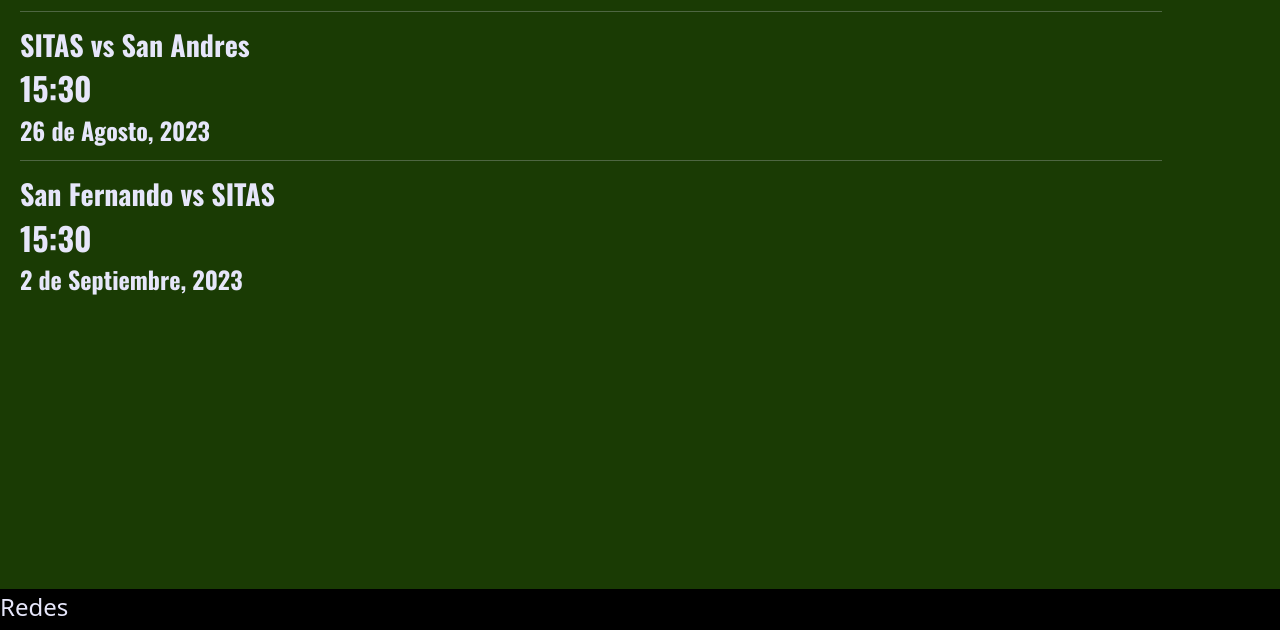
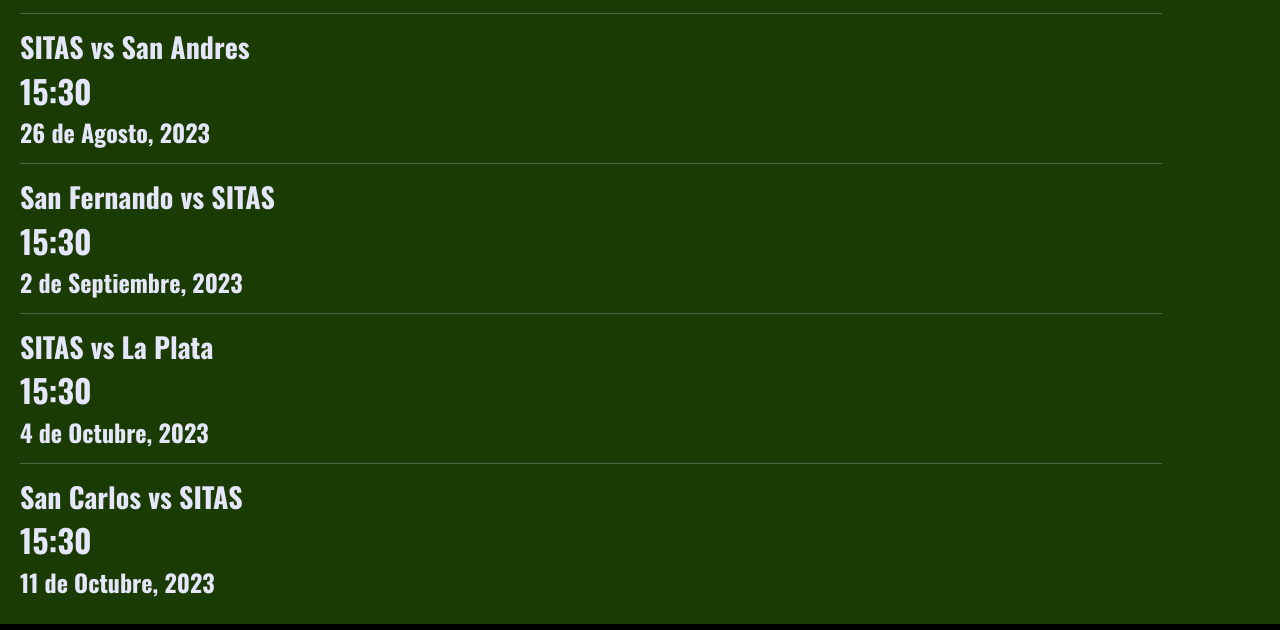
Before and after one commit to daniloet/PreEntrega3-Etcheverry, a website: page pages/calendario.html in a window 1280 px wide. Shown: the part 633-1263 px from the top of the page. Drawn offline with nearby package versions, Linux system fonts and the light colour scheme.

Commit message:
pagina lista para subir

```diff
--- a/pages/calendario.html
+++ b/pages/calendario.html
@@ -142,6 +142,18 @@
                 <h2 class="fuenteOswald">15:30</h2>
                 <h4 class="fuenteOswald">2 de Septiembre, 2023</h4>
             </article>
+            <hr>
+            <article>
+                <h3 class="fuenteOswald">SITAS vs La Plata</h3>
+                <h2 class="fuenteOswald">15:30</h2>
+                <h4 class="fuenteOswald">4 de Octubre, 2023</h4>
+            </article>
+            <hr>
+            <article>
+                <h3 class="fuenteOswald">San Carlos vs SITAS</h3>
+                <h2 class="fuenteOswald">15:30</h2>
+                <h4 class="fuenteOswald">11 de Octubre, 2023</h4>
+            </article>
         </section>
     </main>
     <footer>
```
Also changed, not shown: index.html (+1 -1 lines), pages/contacto.html (+1 -1 lines), scss/styles.scss (line endings or trailing spaces).
